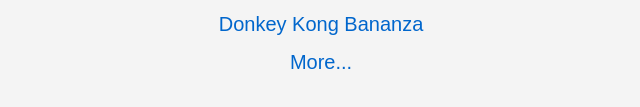
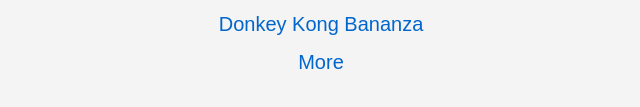
Before and after one commit to KirbywithaZ/Mom-Can-We-Have...., a plain HTML site: page index.html in a window 1280 px wide. Shown: the part 163-270 px from the top of the page, 319-959 px from the left. Drawn offline with Linux system fonts and the light colour scheme.

Commit message:
Update index.html

```diff
--- a/index.html
+++ b/index.html
@@ -35,7 +35,7 @@
   <ul class="game-list">
     <li><a href="Super Mario Odyssey.html">Super Mario Odyssey</a></li>
     <li><a href="Donkey Kong Bananza.html">Donkey Kong Bananza</a></li>
-    <li><a href="More.html">More...</a></li>
+    <li><a href="More.html">More</a></li>
   </ul>
 </body>
 </html>
```
